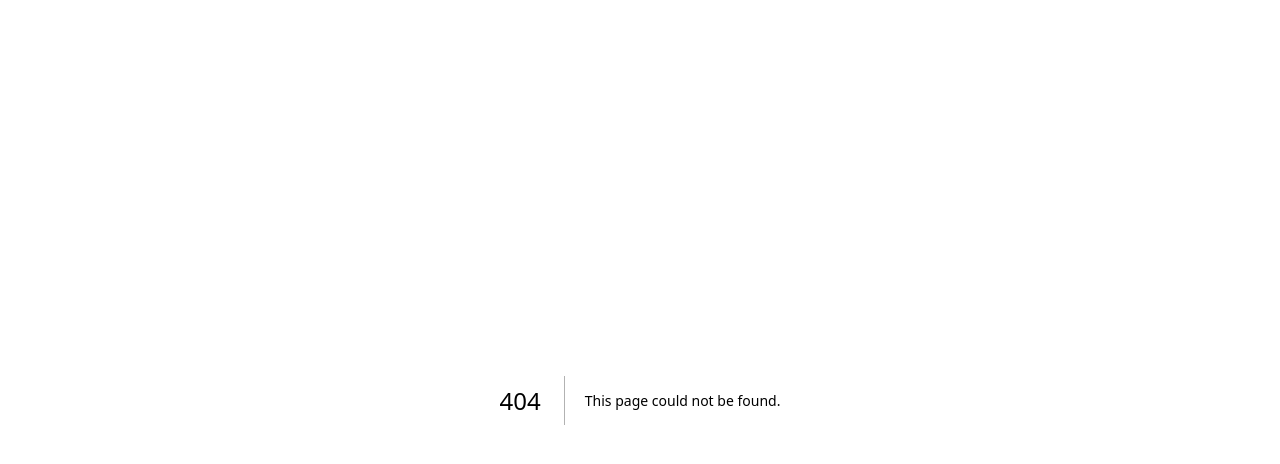
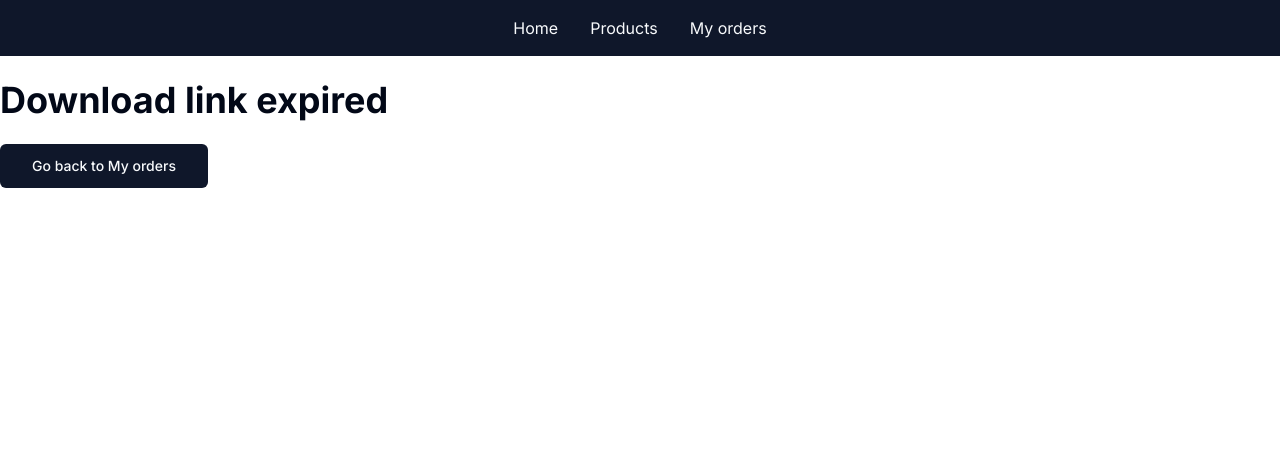
Before and after one commit to FacuTombesi/Ecommerce, a Next.js app: page /products/download/expired in a window 1280 px wide. Before the commit this address had no page. Shown: the top 464 px of the page. Built offline with nearby package versions, Linux system fonts and the light colour scheme.

Commit message:
add(+): added link expired page

```diff
--- /dev/null
+++ b/src/app/(customerPages)/products/download/expired/page.tsx
@@ -0,0 +1,13 @@
+import { Button } from "@/components/ui/button";
+import Link from "next/link";
+
+export default function ExpiredPage() {
+  return (
+    <div>
+      <h1 className="text-4xl font-bold">Download link expired</h1>
+      <Button asChild size="lg" className="mt-6">
+        <Link href="/orders">Go back to My orders</Link>
+      </Button>
+    </div>
+  );
+}
```
